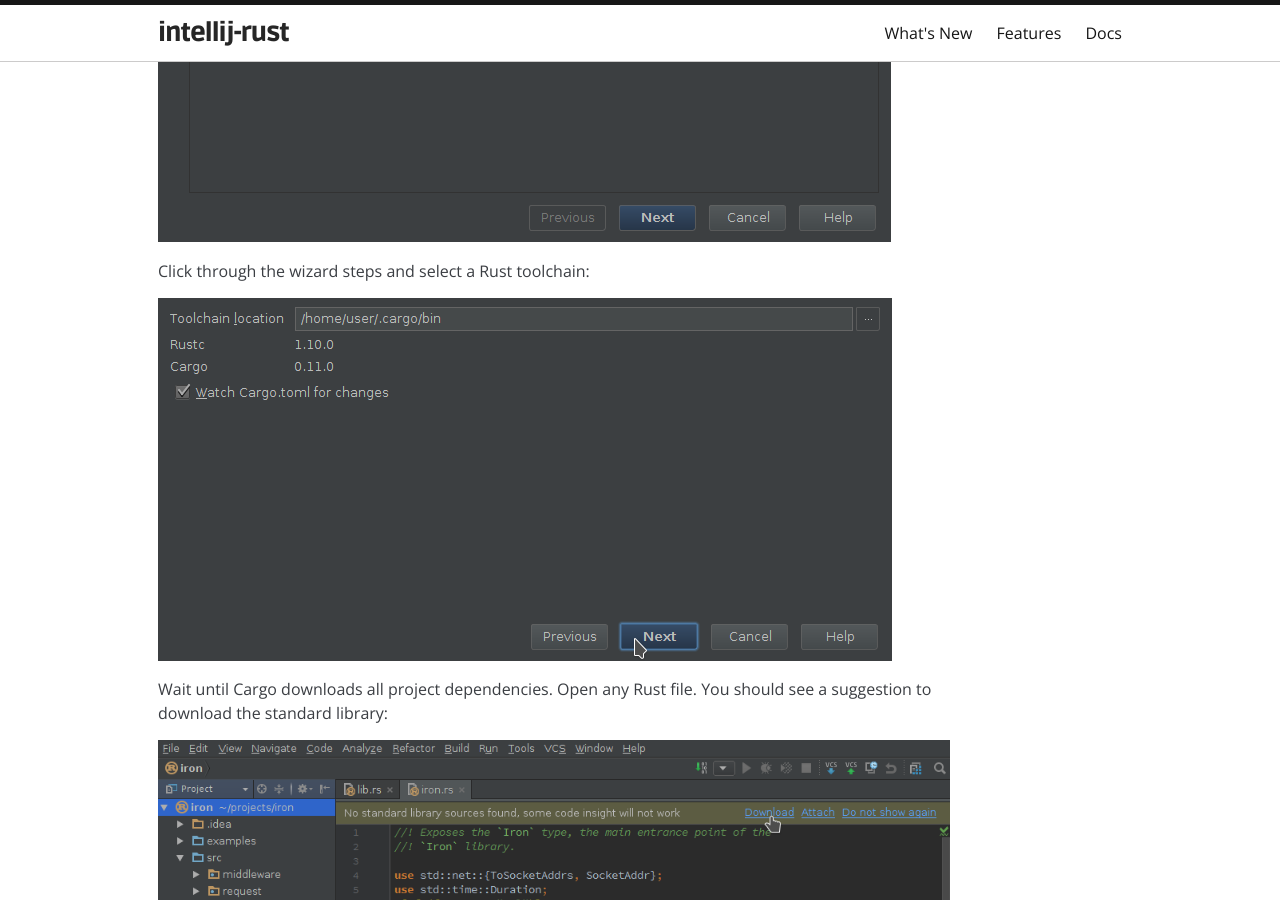
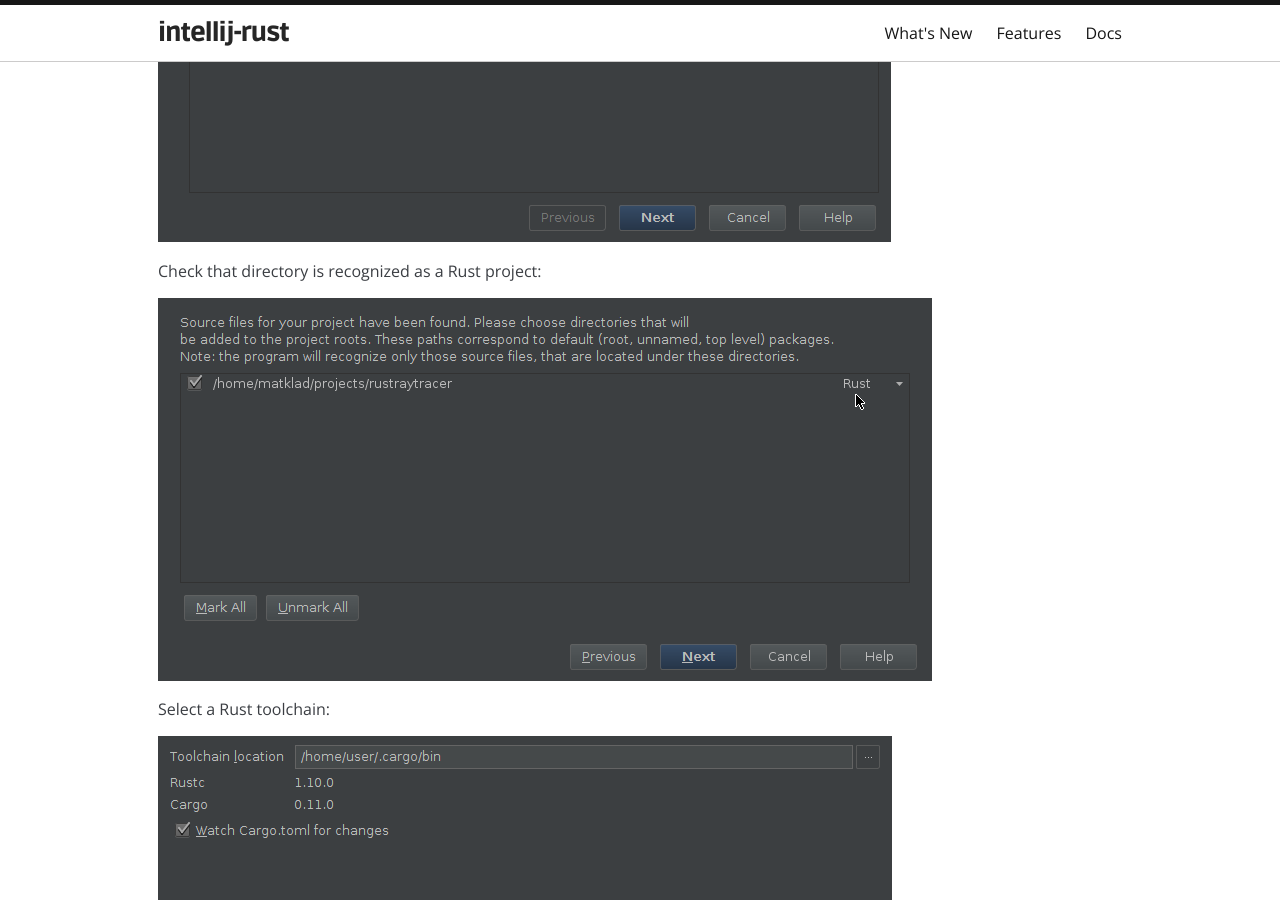
Before and after one commit to intellij-rust/intellij-rust.github.io, a Jekyll site: the page built from _docs/quick-start.markdown, in a window 1280 px wide and 900 px high, scrolled down 1524 px. Built offline with Jekyll 4.4.1, drawn with Linux system fonts in a browser that asks for light colours; nearby versions of some CDN libraries; some web fonts are replaced.

Commit message:
Add one more import from source picture

```diff
--- a/_docs/quick-start.markdown
+++ b/_docs/quick-start.markdown
@@ -20,7 +20,11 @@ Use _from existing sources_ import.
 
 ![from-sources](/assets/quick-start/import-from-existing-sources.png)
 
-Click through the wizard steps and select a Rust toolchain:
+Check that directory is recognized as a Rust project:
+
+![rust-source](/assets/quick-start/rust-source.png)
+
+Select a Rust toolchain:
 
 ![import-toolchain-step](/assets/quick-start/import-toolchain-setup.png)
 
```
Also changed, not shown: assets/quick-start/rust-source.png (added).
